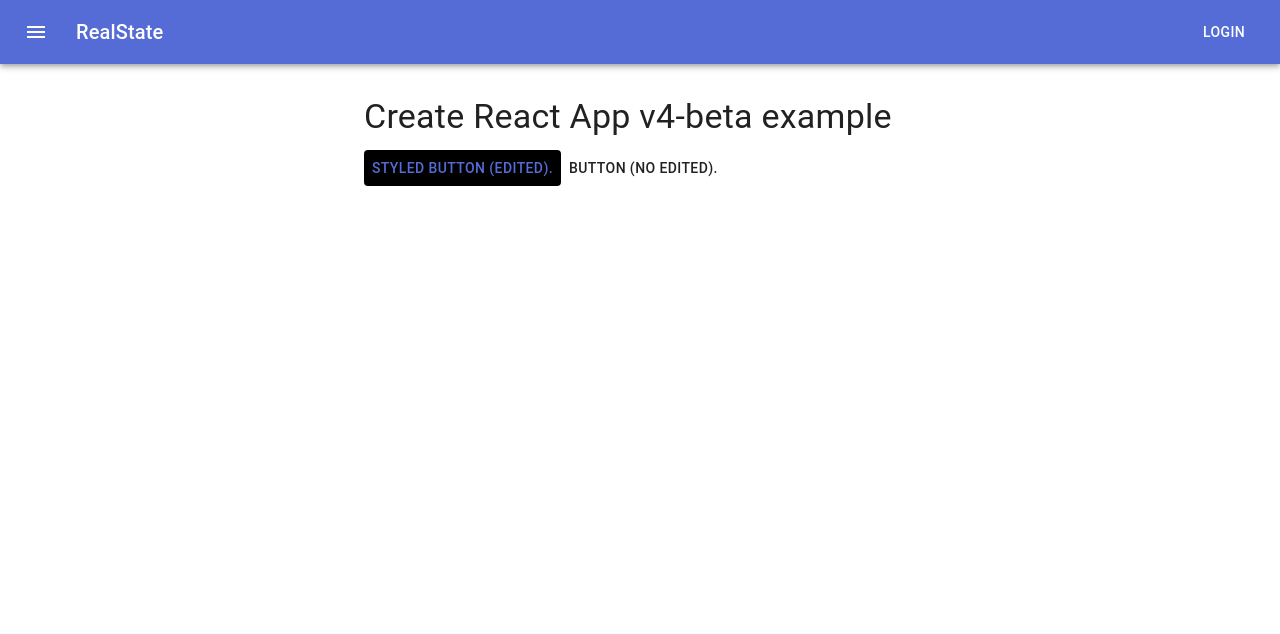
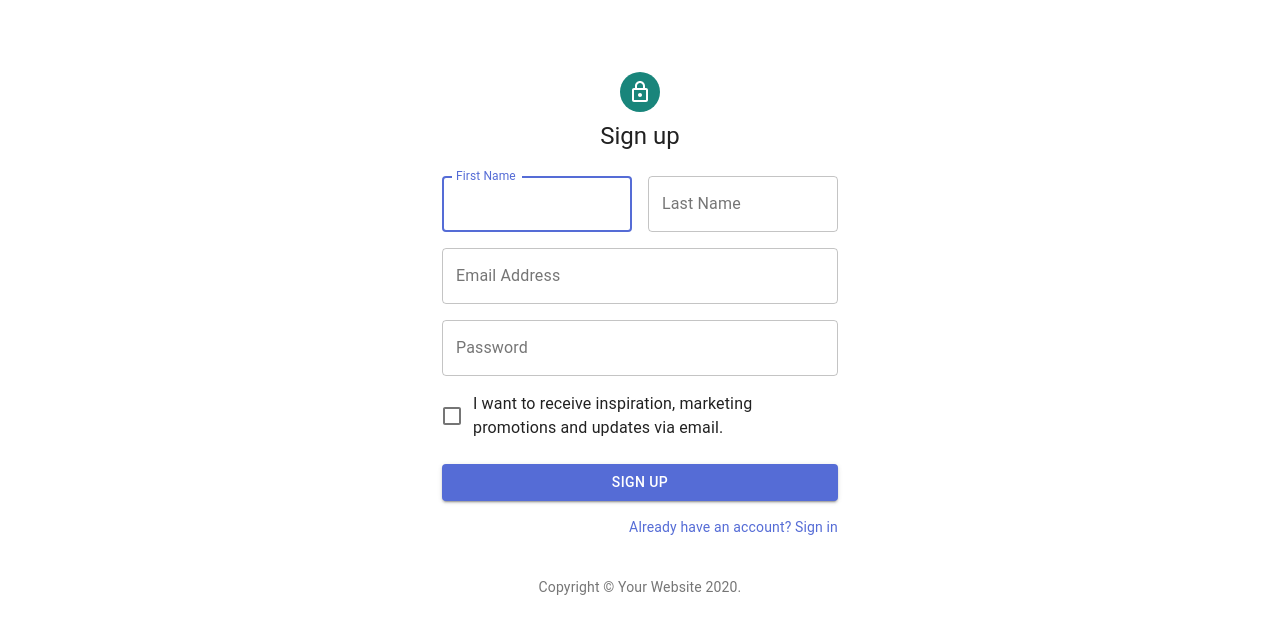
Before and after one commit to julianandreszb/django-real-estate-react, a React app in the folder frontend/: page / in a window 1280 px wide. Shown: the top 634 px of the page. Built offline with nearby package versions, Linux system fonts and the light colour scheme; the HTML template or start-up script is replaced by a standard one.

Commit message:
CssBaseline moved to each element

```diff
--- a/frontend/src/components/App.js
+++ b/frontend/src/components/App.js
@@ -1,25 +1,26 @@
 import React, { useState } from "react";
 import ReactDOM from "react-dom";
+import ThemeProvider from "@material-ui/styles/ThemeProvider";
 import CssBaseline from '@material-ui/core/CssBaseline';
 import theme from './theme';
+import  * as Constants from './Constants';
+// import { Provider } from 'react-redux'
+// import store from './redux/store'
 import Home from './Home.js';
-import  * as Constants from './Constants';
+import SignUp from "./SignUp";
 
-import ThemeProvider from "@material-ui/styles/ThemeProvider";
-import SignUp from "./SignUp";
 
 const App = () => {
 
-    const [currentWindowName, setCurrentWindowName] = useState(Constants.HOME_WINDOW_NAME);
+    const [currentWindowName, setCurrentWindowName] = useState(Constants.SIGN_UP_WINDOW_NAME);
     const classes = {
         textField: 'myTextFieldClass'
     };
 
     return (
         <ThemeProvider theme={theme}>
-            <CssBaseline/>
-            <Home theme={theme} currentWindowName={currentWindowName} />
-            <SignUp classes={classes} currentWindowName={currentWindowName} />
+            <Home theme={theme} currentWindowName={currentWindowName}/>
+            <SignUp classes={classes} currentWindowName={currentWindowName}/>
         </ThemeProvider>
     );
 };
--- a/frontend/src/components/Home.js
+++ b/frontend/src/components/Home.js
@@ -10,12 +10,13 @@ import React, {useState} from "react";
 import {HOME_WINDOW_NAME} from './Constants'
 import styled from "styled-components";
 import makeStyles from "@material-ui/core/styles/makeStyles";
+import CssBaseline from "@material-ui/core/CssBaseline";
 
 
 /**
  * @return {null}
  */
-export default function(props) {
+export default function (props) {
 
     console.log('frontend/src/components/Home.js.props', props);
 
@@ -46,6 +47,7 @@ export default function(props) {
     const classes = useStyles(props.theme);
 
     return <>
+        <CssBaseline/>
         <AppBar position="static">
             <Toolbar>
                 <IconButton edge="start" className={classes.menuButton} color="inherit" aria-label="menu">
```
